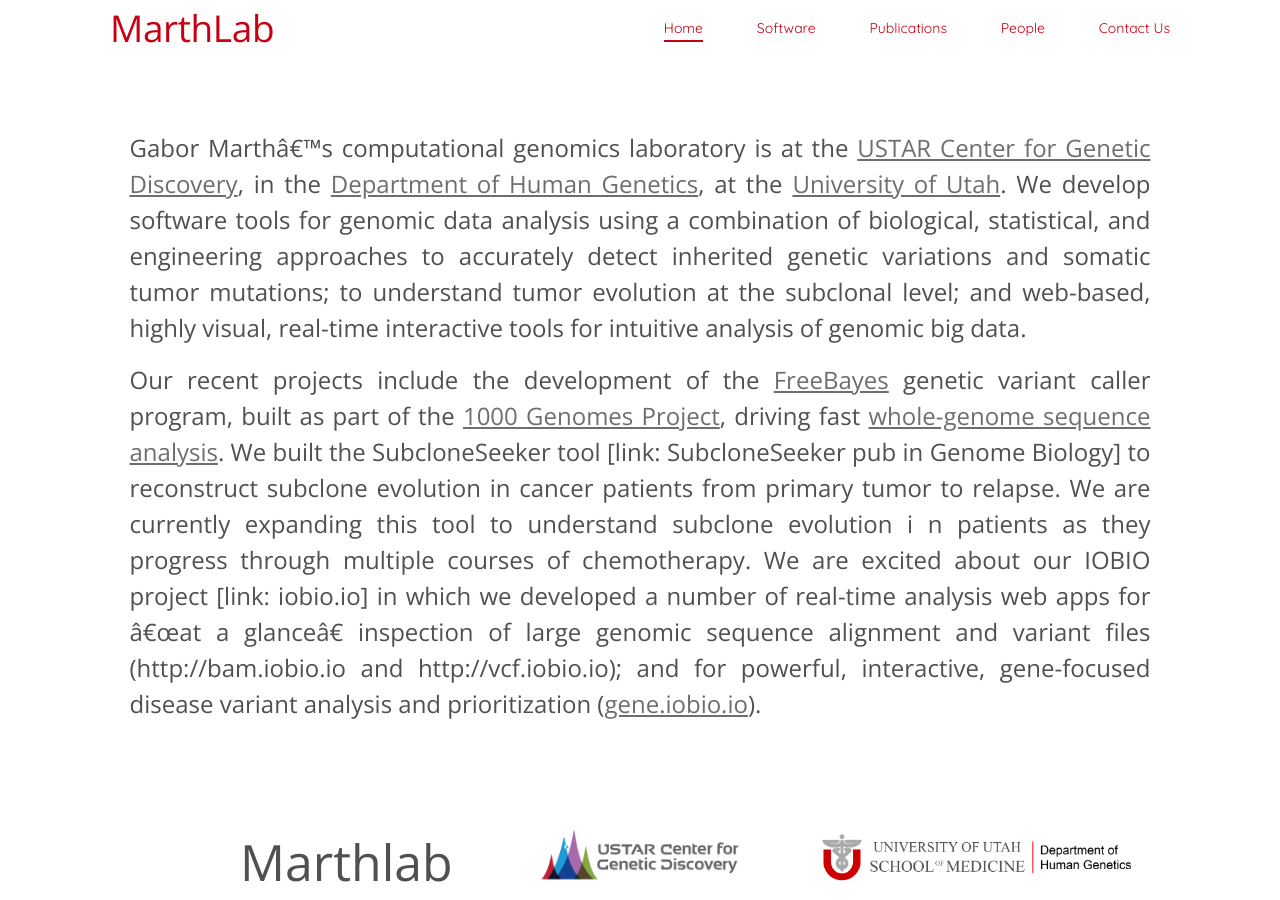
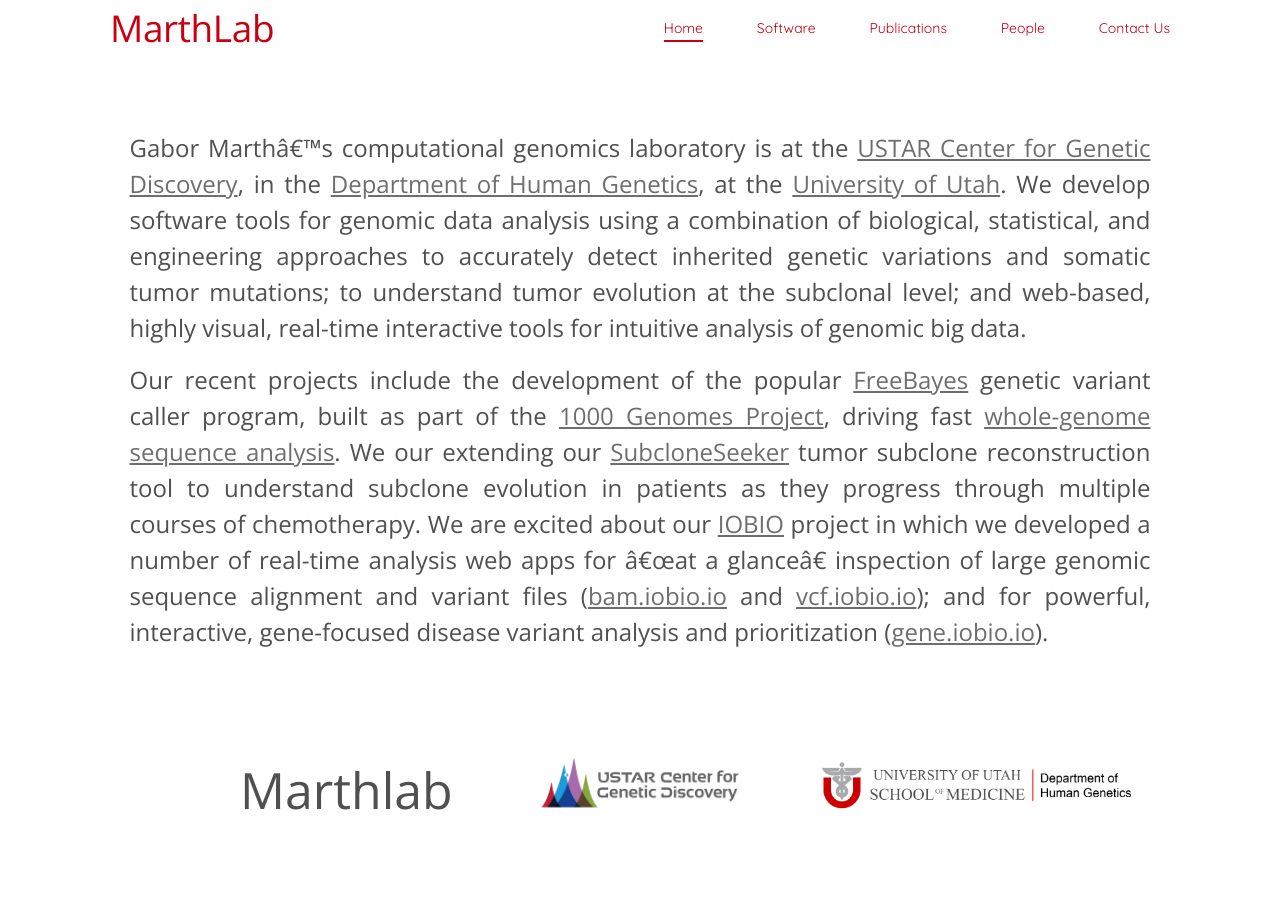
Before and after one commit to marthlab/LabWebsite, a Jekyll site: the page built from index.html, in a window 1280 px wide and 900 px high, scrolled down 442 px. Built offline with Jekyll 4.4.1, drawn with Linux system fonts in a browser that asks for light colours; Markdown is read by kramdown in place of the engine named in the settings; after the commit the page ends 1270 px from its top, so only the background shows below that.

Commit message:
Update index.html

```diff
--- a/index.html
+++ b/index.html
@@ -44,15 +44,15 @@
 		tumor evolution at the subclonal level; and web-based, highly visual, real-time interactive tools
 		for intuitive analysis of genomic big data.
 		<p></p>
-		Our recent projects include the development of the <a href="http://arxiv.org/abs/1207.3907">FreeBayes</a>
+		Our recent projects include the development of the popular <a href="http://arxiv.org/abs/1207.3907">FreeBayes</a>
 		genetic variant caller program, built as part of the <a href="http://www.1000genomes.org">1000 Genomes
 		Project</a>, driving fast <a href="http://www.nature.com/nmeth/journal/v12/n10/full/nmeth.3505.html">whole-genome sequence analysis</a>.
-		We built the SubcloneSeeker tool
-		[link: SubcloneSeeker pub in Genome Biology] to reconstruct subclone evolution in cancer patients
-		from primary tumor to relapse. We are currently expanding this tool to understand subclone evolution i
-		n patients as they progress through multiple courses of chemotherapy. We are excited about our IOBIO
-		project [link: iobio.io] in which we developed a number of real-time analysis web apps for “at a glance”
-		inspection of large genomic sequence alignment and variant files (http://bam.iobio.io and http://vcf.iobio.io);
+		We our extending our <a href="http://www.genomebiology.com/content/15/8/443">SubcloneSeeker</a> tumor
+		subclone reconstruction tool to understand subclone evolution in patients as they progress through
+		multiple courses of chemotherapy. We are excited about our <a href="http://iobio.io">IOBIO</a>
+		project in which we developed a number of real-time analysis web apps for “at a glance”
+		inspection of large genomic sequence alignment and variant files (<a href="http://bam.iobio.io">bam.iobio.io</a>
+		and <a href="http://vcf.iobio.io">vcf.iobio.io</a>);
 		and for powerful, interactive, gene-focused disease variant analysis and prioritization
 		(<a href="http://gene.iobio.io">gene.iobio.io</a>).
 
```
